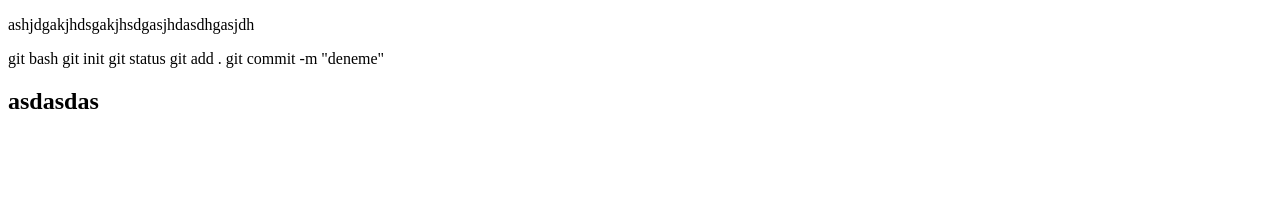
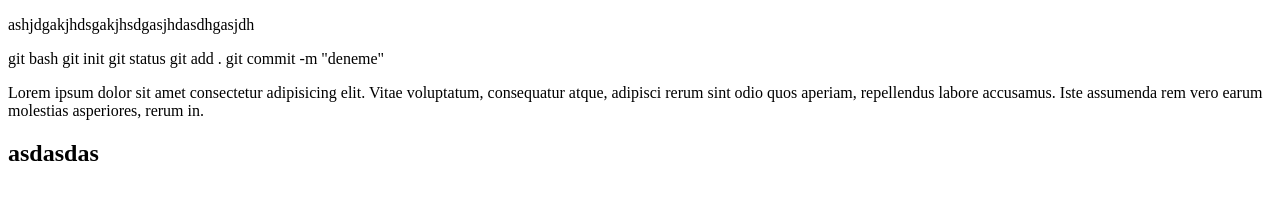
Before and after one commit to azizkaymazgoit/deneme-animasyon-site, a plain HTML site: page index.html in a window 1280 px wide. Drawn offline with Linux system fonts and the light colour scheme.

Commit message:
2.ci değişiklik

```diff
--- a/index.html
+++ b/index.html
@@ -14,6 +14,8 @@
     git add .
     git commit -m "deneme"
 
+    <p>Lorem ipsum dolor sit amet consectetur adipisicing elit. Vitae voluptatum, consequatur atque, adipisci rerum sint odio quos aperiam, repellendus labore accusamus. Iste assumenda rem vero earum molestias asperiores, rerum in.</p>
+
     <h2>asdasdas</h2>
   </body>
 </html>
```
